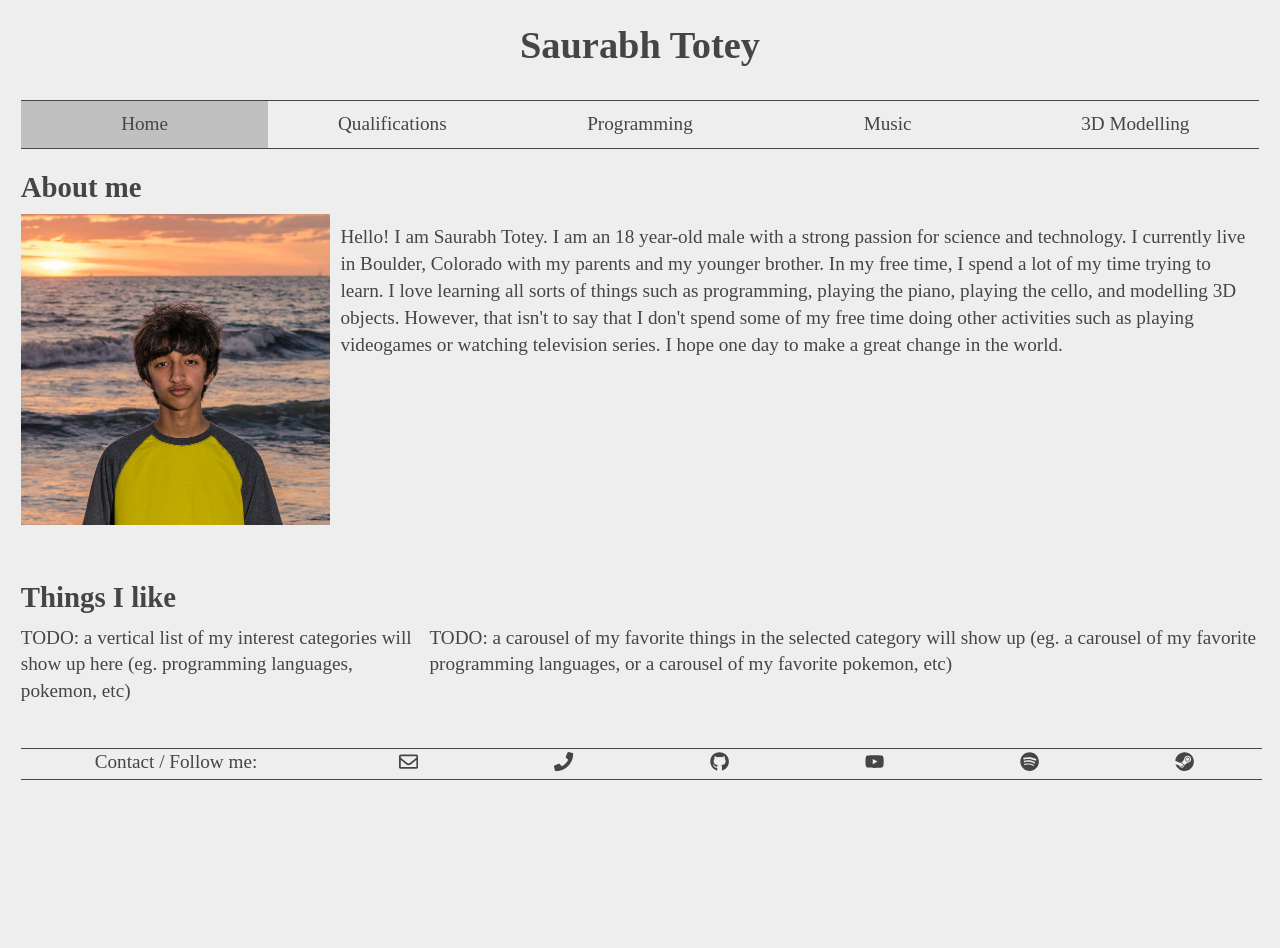
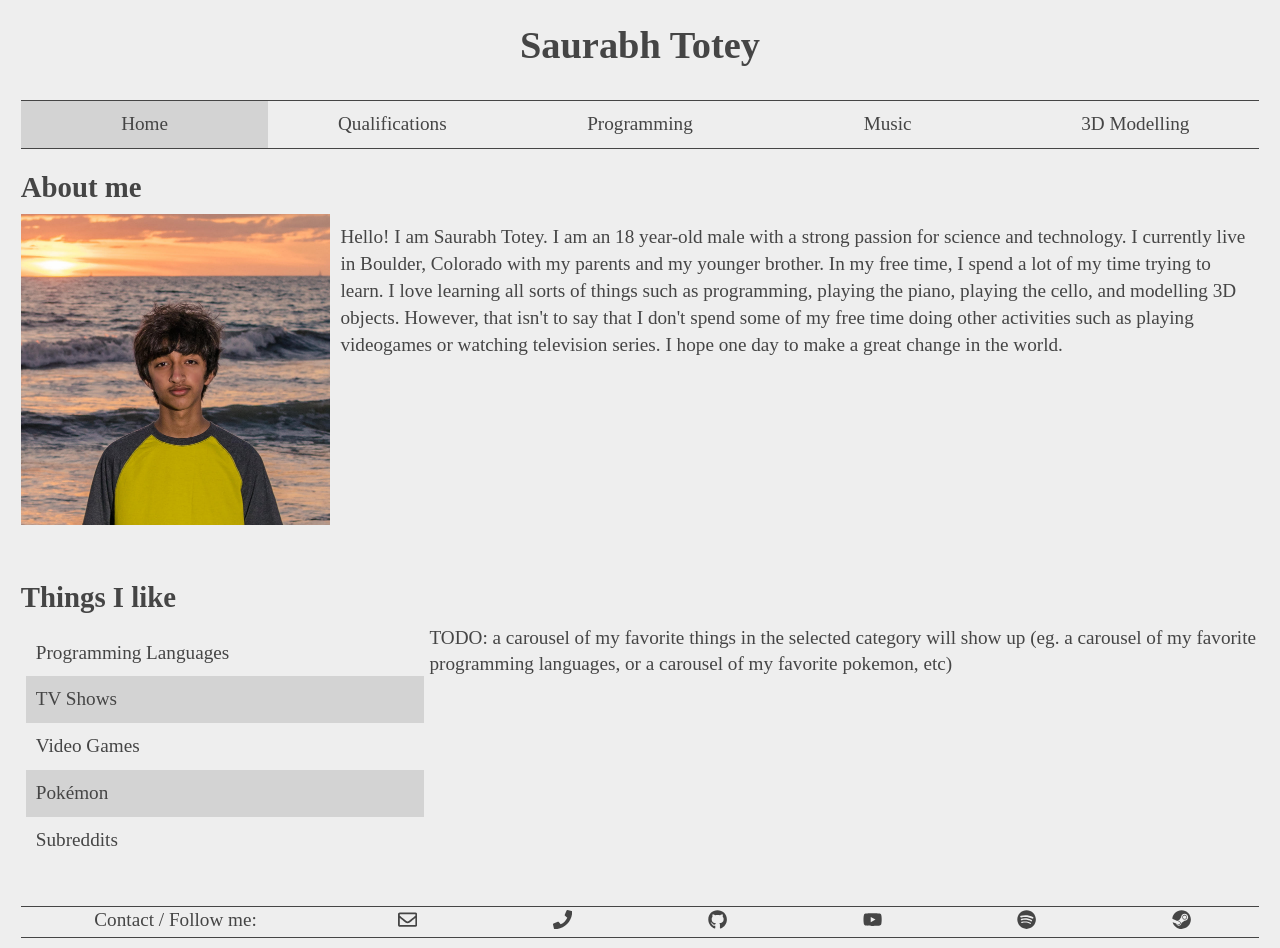
Before and after one commit to SaurabhTotey/Portfolio-Website, a Gatsby app: page / in a window 1280 px wide. Before the commit the page ends 800 px from the top, so only its background shows below. Built offline with nearby package versions, Linux system fonts and the light colour scheme.

Commit message:
Updated color scheme and continued implementation of SelectionList

```diff
--- a/src/components/Navbar.js
+++ b/src/components/Navbar.js
@@ -45,7 +45,7 @@ class NavbarItem extends React.Component {
 		if (this.props.isActive) {
 			style = {
 				...style,
-				backgroundColor: "silver"
+				backgroundColor: "lightgray"
 			}
 		}
 
--- a/src/components/SelectionList.js
+++ b/src/components/SelectionList.js
@@ -1,8 +1,10 @@
 import React from "react";
+import "../styles/SelectionList.css"
 
 /**
  * A class that shows a list of items that can be selected
  * Is vertical and can have listeners attached
+ * Requires that an item is always selected
  */
 class SelectionList extends React.Component {
 
@@ -15,9 +17,9 @@ class SelectionList extends React.Component {
 	}
 
 	render() {
-		return <ul>
-
-		</ul>
+		return <ul className={"selectionList"}>{
+			this.state.items.map(item => <li className={"selectionItem"}>{item}</li>)
+		}</ul>
 	}
 
 }
--- a/src/pages/index.js
+++ b/src/pages/index.js
@@ -3,6 +3,7 @@ import Footer from "../components/Footer";
 import Header from "../components/Header";
 import Meta from "../components/Meta";
 import ResponsiveContainer from "../components/ResponsiveContainer";
+import SelectionList from "../components/SelectionList";
 
 export default () => (
 	<div>
@@ -16,7 +17,7 @@ export default () => (
 		<br/>
 		<h2>Things I like</h2>
 		<ResponsiveContainer>
-			<div responsiveWidth="33%">TODO: a vertical list of my interest categories will show up here (eg. programming languages, pokemon, etc)</div>
+			<SelectionList responsiveWidth="33%" items={["Programming Languages", "TV Shows", "Video Games", "Pokémon", "Subreddits"]} />
 			<div responsiveWidth="67%">TODO: a carousel of my favorite things in the selected category will show up (eg. a carousel of my favorite programming languages, or a carousel of my favorite pokemon, etc)</div>
 		</ResponsiveContainer>
 		<br/>
--- /dev/null
+++ b/src/styles/SelectionList.css
@@ -0,0 +1,19 @@
+
+.selectionList {
+	list-style-type: none;
+	margin: 0;
+	padding: 5px;
+}
+
+.selectionItem {
+	display: block;
+	padding: 10px;
+}
+
+.selectionItem:nth-child(even) {
+	background-color: lightgray;
+}
+
+.selectionItem:hover {
+	background-color: silver;
+}
```
